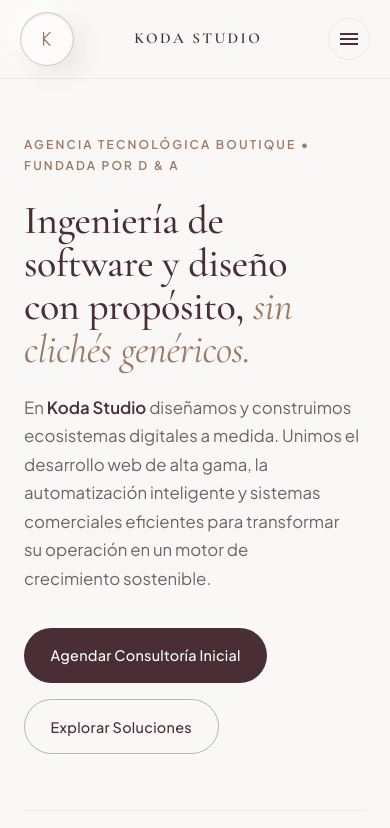
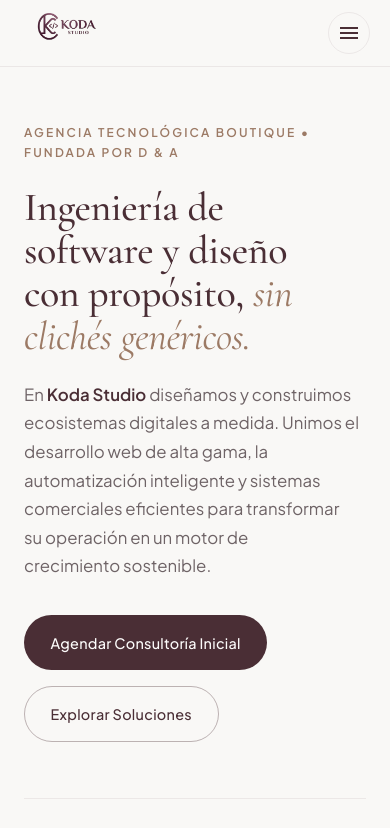
Before and after one commit to KodaStudiogt/KodaStudio, a plain HTML site: page index.html in a window 390 px wide. Shown: the top 828 px of the page. Drawn offline with nearby package versions, Linux system fonts and the light colour scheme.

Commit message:
design: integrar el logotipo oficial en header y footer
- lockup completo en el header, reemplaza el marcador geometrico

- monograma dentro del medallon del footer

- dos WebP con matte alfa derivados del JPEG original

- bitacora CH-004 y T-12 actualizada

```diff
--- a/css/layout/header.css
+++ b/css/layout/header.css
@@ -64,9 +64,15 @@
 }
 
 .navbar__brand {
-    display: grid;
-    justify-items: center;
-    gap: 0.4rem;
+    display: block;
+    line-height: 0;
+}
+
+/* Lockup completo: el archivo ya incluye el wordmark */
+.navbar__logo {
+    display: block;
+    width: auto;
+    height: 3.2rem;
 }
 
 /* Medallón táctil neumórfico (spec §1) */
@@ -91,17 +97,10 @@
 }
 
 .navbar__mark {
-    width: 1.6rem;
-    height: 1.6rem;
-}
-
-.navbar__brand-text {
-    color: var(--color-plum);
-    font-family: var(--font-heading);
-    font-size: 0.95rem;
-    font-weight: 600;
-    letter-spacing: 0.16em;
-    text-transform: uppercase;
+    display: block;
+    width: 1.85rem;
+    height: 1.85rem;
+    object-fit: contain;
 }
 
 /* Botón hamburguesa: visible solo en móvil (responsive.css) */
--- a/css/utilities/responsive.css
+++ b/css/utilities/responsive.css
@@ -32,10 +32,11 @@
     .navbar__brand {
         grid-row: 1;
         grid-column: 1;
-        justify-items: start;
-        grid-auto-flow: column;
-        align-items: center;
-        gap: 0.6rem;
+        justify-self: start;
+    }
+
+    .navbar__logo {
+        height: 2.45rem;
     }
 
     .navbar__links {
--- a/index.html
+++ b/index.html
@@ -28,14 +28,12 @@
                 <li><a class="navbar__link" href="#esencia" data-js="nav-link">Nosotros</a></li>
             </ul>
 
-            <a class="navbar__brand" href="#inicio" aria-label="Koda Studio, ir al inicio">
-                <!-- TODO(D): isotipo SVG (K + circuito + “/”). El medallón ya tiene el estilo. -->
-                <span class="navbar__medallion" aria-hidden="true">
-                    <svg class="navbar__mark" viewBox="0 0 48 48" role="presentation" focusable="false">
-                        <path d="M18 12v24M18 24l12-12M18 24l12 12" fill="none" stroke="currentColor" stroke-width="2.5" stroke-linecap="round"/>
-                    </svg>
-                </span>
-                <span class="navbar__brand-text">Koda Studio</span>
+            <a class="navbar__brand" href="#inicio">
+                <img class="navbar__logo"
+                     src="assets/images/logo/logo-kodastudio.webp"
+                     alt="Koda Studio"
+                     width="640" height="287"
+                     decoding="async">
             </a>
 
             <ul class="navbar__links navbar__links--end">
@@ -348,9 +346,11 @@
         <div class="footer__top">
             <div class="footer__brand">
                 <span class="navbar__medallion navbar__medallion--small" aria-hidden="true">
-                    <svg class="navbar__mark" viewBox="0 0 48 48" role="presentation" focusable="false">
-                        <path d="M18 12v24M18 24l12-12M18 24l12 12" fill="none" stroke="currentColor" stroke-width="2.5" stroke-linecap="round"/>
-                    </svg>
+                    <img class="navbar__mark"
+                         src="assets/images/logo/logo-kodastudio-mark.webp"
+                         alt=""
+                         width="256" height="256"
+                         loading="lazy" decoding="async">
                 </span>
                 <p class="footer__brand-text">
                     <strong>Koda Studio</strong>
```
Also changed, not shown: assets/images/logo/Logo-KodaStudio.jpeg (added), assets/images/logo/logo-kodastudio-mark.webp (added), assets/images/logo/logo-kodastudio.webp (added), 2 other files.
